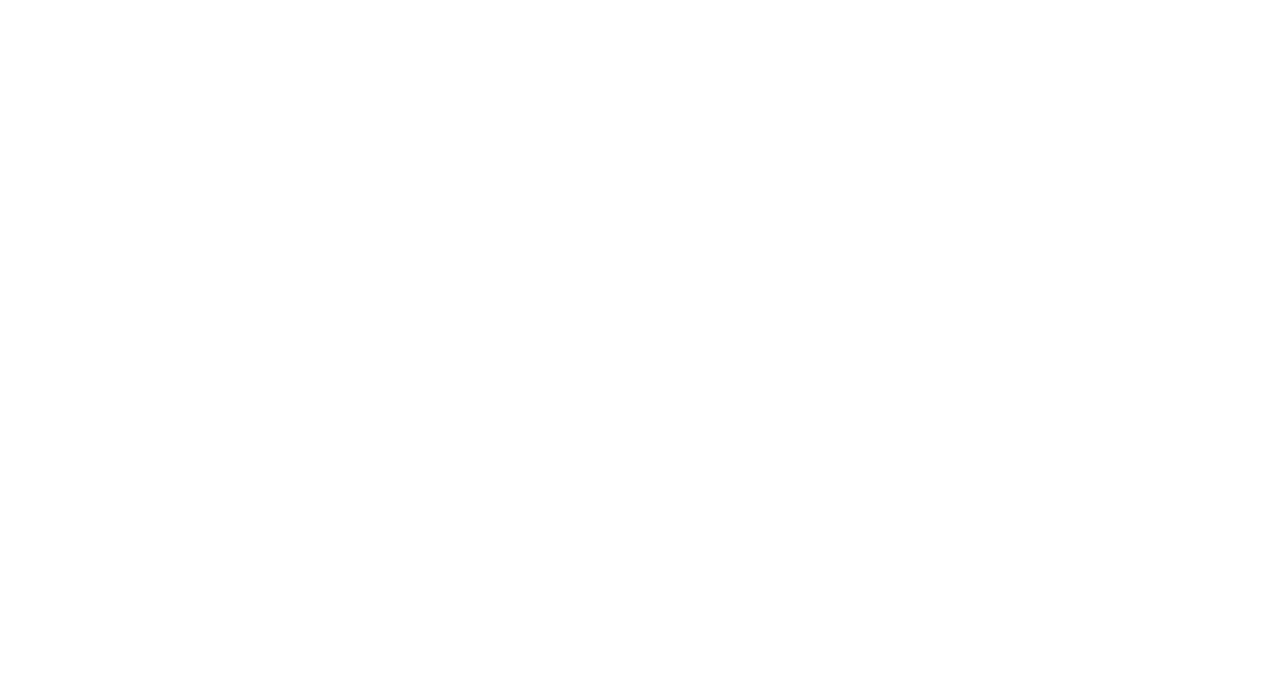
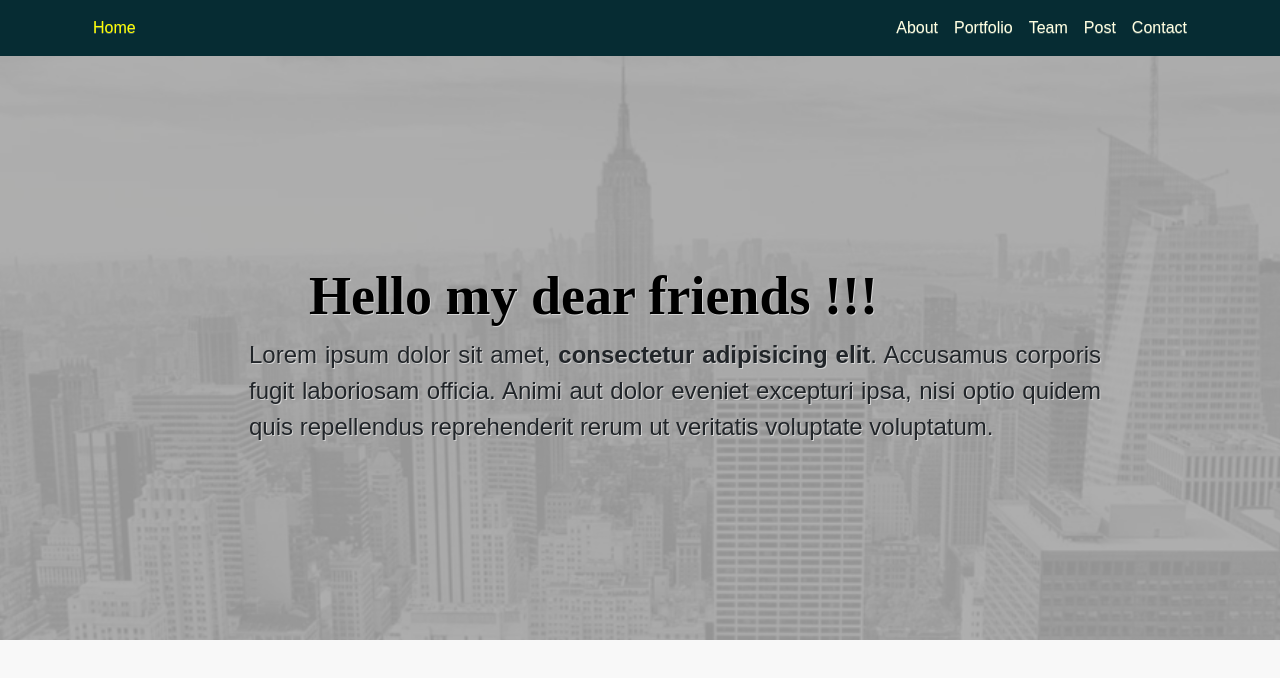
Before and after one commit to zamaneagra/My_Home_Work, a plain HTML site: page index.html in a window 1280 px wide. Drawn offline with Linux system fonts and the light colour scheme.

Commit message:
finish first part Lesson

```diff
--- a/index.html
+++ b/index.html
@@ -19,19 +19,59 @@
 	<title>...</title>
 </head>
 <body>
+<!--nav bar -->
+<div class="container">
+
+        <nav class="navbar fixed-top navbar-expand-lg">
+
+            <div class="container collapse navbar-collapse" id="navbarSupportedContent">
+<!-- nav bar left -->
+                <ul class="navbar-nav navbar-left">
+                    <li class="nav-item active">
+                        <a class="nav-link" href="index.html">Home <span class="sr-only">(current)</span></a>
+                    </li>
+                </ul>
+<!-- nav bar right -->
+                <ul class="navbar-nav navbar-right ">
+                    <li class="nav-item">
+                        <a class="nav-link" href="#">About</a>
+                    </li>
+                    <li class="nav-item">
+                        <a class="nav-link" href="#">Portfolio</a>
+                    </li>
+                    <li class="nav-item">
+                        <a class="nav-link" href="#">Team</a>
+                    </li>
+                    <li class="nav-item">
+                        <a class="nav-link" href="#">Post</a>
+                    </li>
+                    <li class="nav-item">
+                        <a class="nav-link" href="#">Contact</a>
+                    </li>
+                </ul>
+            </div>
+        </nav>
+</div>
 
 <header class="header">
-    <div class="container">
-        <div class="row">
+    <div class="overlay">
+        <div class="container">
+            <div class="description h1heading">
+                <h1> Hello my dear friends !!!</h1>
+                <p>Lorem ipsum dolor sit amet, <b>consectetur adipisicing elit</b>. Accusamus corporis fugit laboriosam
+                    officia. Animi aut dolor eveniet excepturi ipsa, nisi optio quidem quis repellendus reprehenderit
+                    rerum ut veritatis voluptate voluptatum.</p>
 
+            </div>
         </div>
+
     </div>
 </header>
 
 
 <section class="body">
     <div class="container">
-        <div class="row">
+        <div class="row nav-bg">
 
         </div>
     </div>
--- a/styles/my.css
+++ b/styles/my.css
@@ -20,3 +20,53 @@ ul, li {
         padding: 0;
         margin: 0;
 }
+/* change nav background color */
+.navbar {
+        background-color: #062c33;
+}
+/* change the link color */
+.navbar .navbar-nav .nav-link {
+        color: lightyellow;
+}
+/* change the color of active or hovered links */
+.nav-item.active .nav-link,
+.nav-item:focus .nav-link,
+.nav-item:hover .nav-link {
+        color: yellow;
+}
+
+/* my header style */
+.header{
+        background-image: url("../assets/img/img_header.png");
+        background-attachment: fixed;
+        background-size: cover;
+        background-position: center;
+        height: 80vh;
+}
+/* text on header */
+.overlay{
+        position: absolute;
+        min-height: 100%;
+        min-width: 100%;
+        left: 0;
+        top: 0;
+        background: rgba(244,244,244,0.60);
+}
+
+.description{
+        font-size: 24px;
+        text-align: justify;
+        text-shadow: 1px 1px lightgray;
+        width: 900px;
+        height: auto;
+        padding: 1em;
+        position: absolute;
+        top:30%;
+        margin-left: 140px;
+}
+
+.description h1 {
+        font-family: Luminari;
+        font-size: 54px;
+        margin-left: 60px;
+}
```
Also changed, not shown: assets/img/bg_header.png (added), assets/img/img_header.png (added).
